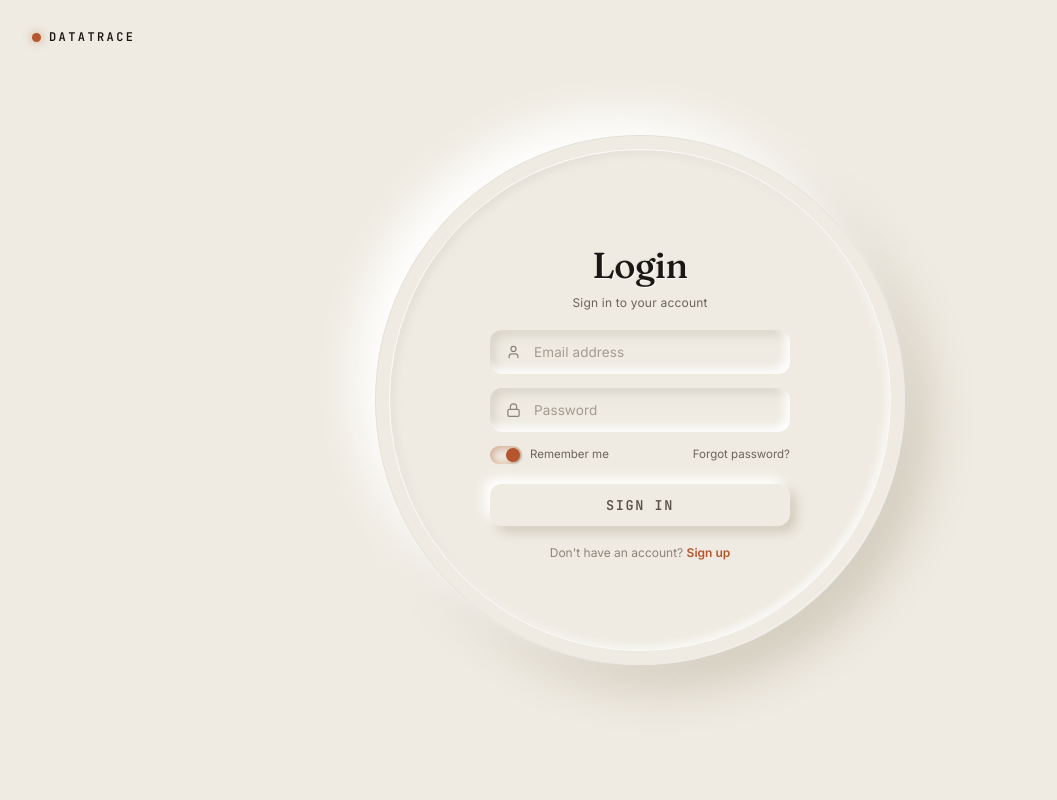
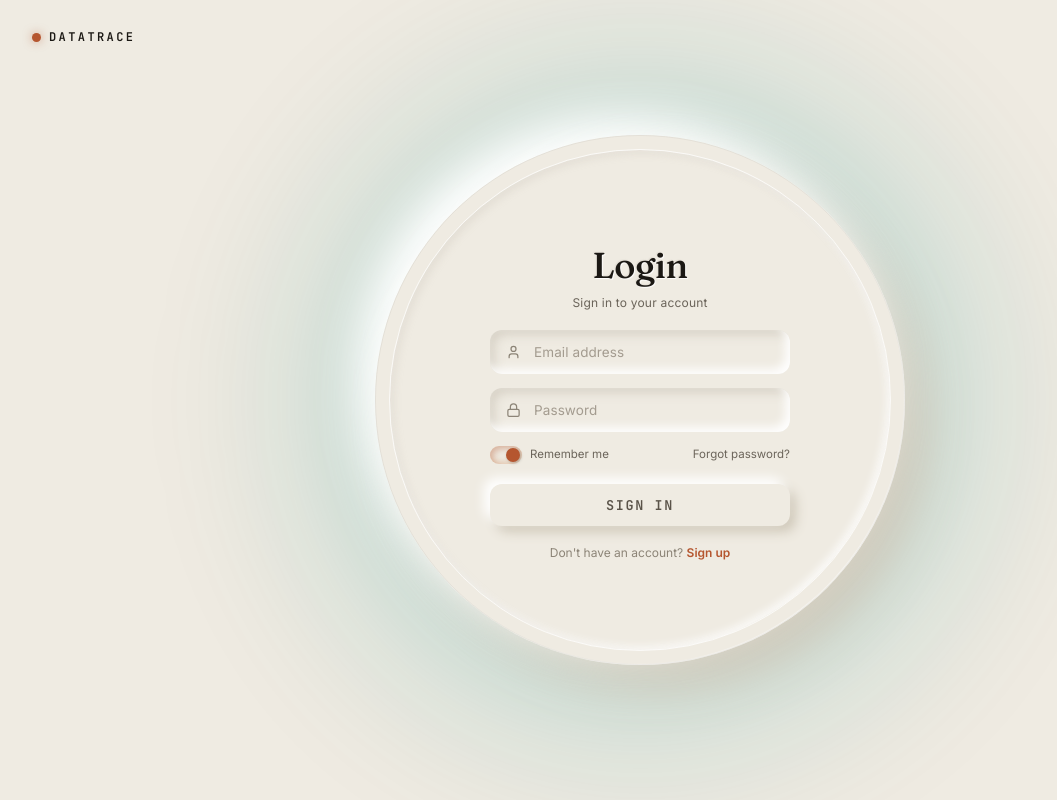
Before and after one commit to akashchauhan8579-droid/DataTrace, a Next.js app in the folder frontend/: page /auth in a window 1280 px wide. Shown: the whole page, without its empty margins (0-1057 px from the left). Built offline with nearby package versions, Linux system fonts and the light colour scheme; no server answers.

Commit message:
style: add landing page mint-teal aurora glow halo around circular auth card

```diff
--- a/frontend/app/auth/auth.css
+++ b/frontend/app/auth/auth.css
@@ -11,7 +11,7 @@
     justify-content: center;
     align-items: center;
     background: #EFEBE2;
-    overflow: hidden;
+    overflow-x: clip;
     position: relative;
     padding: 24px;
 }
@@ -55,6 +55,7 @@
     justify-content: center;
     align-items: center;
     width: 100%;
+    overflow: visible;
 }
 
 /* =========================
@@ -62,9 +63,52 @@
 ========================= */
 
 .flip-scene {
+    position: relative;
     width: 530px;
     height: 530px;
     perspective: 1800px;
+    overflow: visible;
+}
+
+/* Aurora glow halo using exact landing page mint/teal colors */
+.flip-scene::before {
+    content: "";
+    position: absolute;
+    top: 50%;
+    left: 50%;
+    width: 140%;
+    height: 140%;
+    border-radius: 50%;
+    transform: translate(-50%, -50%);
+    background: radial-gradient(
+        circle at 50% 50%,
+        rgba(0, 166, 166, 0.44) 0%,
+        rgba(0, 166, 166, 0.28) 35%,
+        rgba(0, 115, 115, 0.14) 55%,
+        rgba(0, 166, 166, 0.03) 72%,
+        transparent 85%
+    );
+    filter: blur(75px);
+    pointer-events: none;
+    z-index: -1;
+    animation: aurora-halo-pulse 9s ease-in-out infinite;
+}
+
+@keyframes aurora-halo-pulse {
+    0%, 100% {
+        transform: translate(-50%, -50%) scale(1);
+        opacity: 0.75;
+    }
+    50% {
+        transform: translate(-50%, -50%) scale(1.05);
+        opacity: 0.95;
+    }
+}
+
+@media (prefers-reduced-motion: reduce) {
+    .flip-scene::before {
+        animation: none;
+    }
 }
 
 .flip-card {
```
